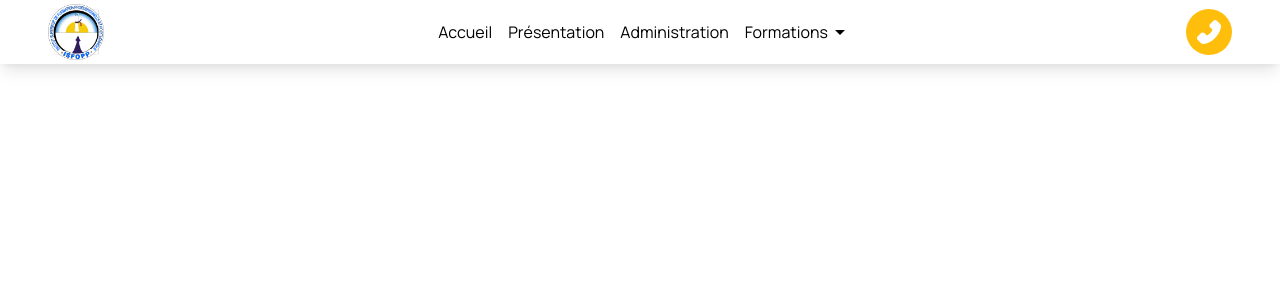
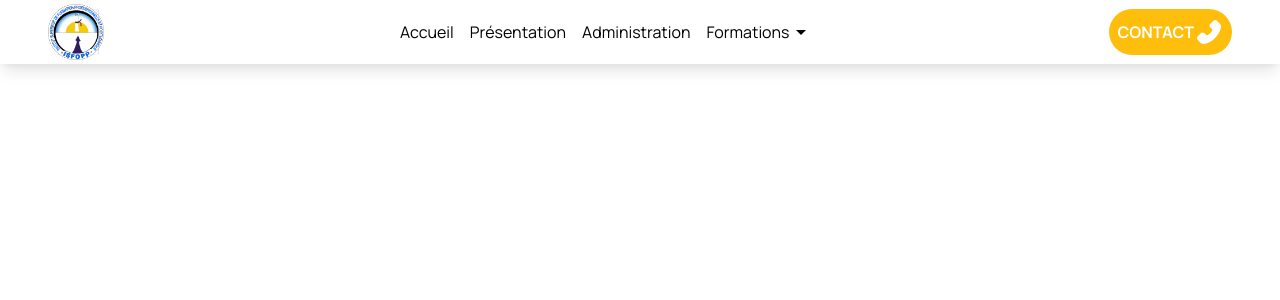
Before and after one commit to NaimCode/ISFOPP_frontend, a React (Create React App) app: page /contact in a window 1280 px wide. Shown: the top 300 px of the page. Built offline with nearby package versions, Linux system fonts and the light colour scheme; no server answers; the HTML template or start-up script is replaced by a standard one; a web font is replaced by a local one.

Commit message:
fixing tailwinds cc

```diff
--- a/src/App.js
+++ b/src/App.js
@@ -6,6 +6,7 @@ import Presentation from "./pages/Presentation";
 import EventPage from "./pages/EventPage";
 import InfoPage from "./pages/InfoPage";
 import FormationPage from "./pages/FormationPage";
+import Contact from "./pages/Contact";
 function App() {
   return (
     <Router>
@@ -24,6 +25,9 @@ function App() {
           <Route path="/formations/:slug">
             <FormationPage />
           </Route>
+          <Route path="/contact">
+            <Contact />
+          </Route>
           <Route path="/">
             <Accueil />
           </Route>
--- a/src/components/Navbar.js
+++ b/src/components/Navbar.js
@@ -3,6 +3,7 @@ import { listMenu } from "../data/internal";
 import { MdArrowDropDown as DropdownIcon } from "react-icons/md";
 import { AiFillPhone as PhoneIcon } from "react-icons/ai";
 import { HiOutlineMenuAlt3 as MenuIcon } from "react-icons/hi";
+import { useHistory, useLocation } from "react-router-dom";
 import DropdownMenuItem from "./DropdownMenuItem";
 // import { bindActionCreators } from "redux";
 // import { actionCreators } from "../state/index";
@@ -12,6 +13,9 @@ import DropdownMenuItem from "./DropdownMenuItem";
 //     useDispatch()
 //   );
 const Navbar = () => {
+  const router = useHistory();
+  const location = useLocation();
+
   return (
     <div className="bg-white py-1 flex justify-between shadow-lg items-center z-50 fixed w-screen px-2 md:px-12 ">
       <Link to="/">
@@ -24,7 +28,9 @@ const Navbar = () => {
             <div className="group">
               <div
                 key={listMenu.indexOf(m)}
-                className="cursor-pointer flex items-end transition-all duration-300 hover:scale-105 hover:text-primary"
+                className={`cursor-pointer flex items-end transition-all duration-300 ${
+                  location.pathname === m.route && "scale-105 text-primary"
+                } hover:scale-105 hover:text-primary`}
               >
                 {m.title}
                 <DropdownIcon className="text-2xl " />
@@ -42,8 +48,14 @@ const Navbar = () => {
           )
         )}
       </div>
-      <button className="rounded-full bg-secondary p-2 group focus:outline-none">
-        <PhoneIcon className="text-3xl text-white transition-all duration-300 hover:scale-110" />
+      <button
+        onClick={() => {
+          router.push("/contact");
+        }}
+        className="group rounded-full hover:bg-yellow-600 bg-secondary p-2 group focus:outline-none flex items-center text-white font-bold font-body"
+      >
+        CONTACT
+        <PhoneIcon className="text-3xl text-white transition-all duration-300 group-hover:scale-110" />
       </button>
       {/* <BigButton link="/mon_space" color="primary" title="Mon espace" /> */}
     </div>
--- a/src/index.css
+++ b/src/index.css
@@ -3,16 +3,17 @@
 @tailwind components;
 @tailwind utilities;
 @layer base {
-    h4 {
-        @apply text-xl md:text-2xl font-title font-semibold ;
-    },
-    h3 {
-        @apply text-2xl md:text-3xl font-title font-semibold;
-    },
-    h2{
-        @apply text-4xl md:text-5xl font-title font-semibold;
-    }
+
     p{
         @apply opacity-60;
     }
+    h4{
+        @apply text-xl md:text-2xl font-title font-semibold;
+    }
+    h3{
+        @apply text-2xl md:text-3xl font-title font-semibold;
+    }
+    h2{
+        @apply text-3xl md:text-4xl font-title font-bold;
+    }
   }
--- /dev/null
+++ b/src/pages/Contact.js
@@ -0,0 +1,5 @@
+const Contact = () => {
+  return <div className="py-20"></div>;
+};
+
+export default Contact;
```
